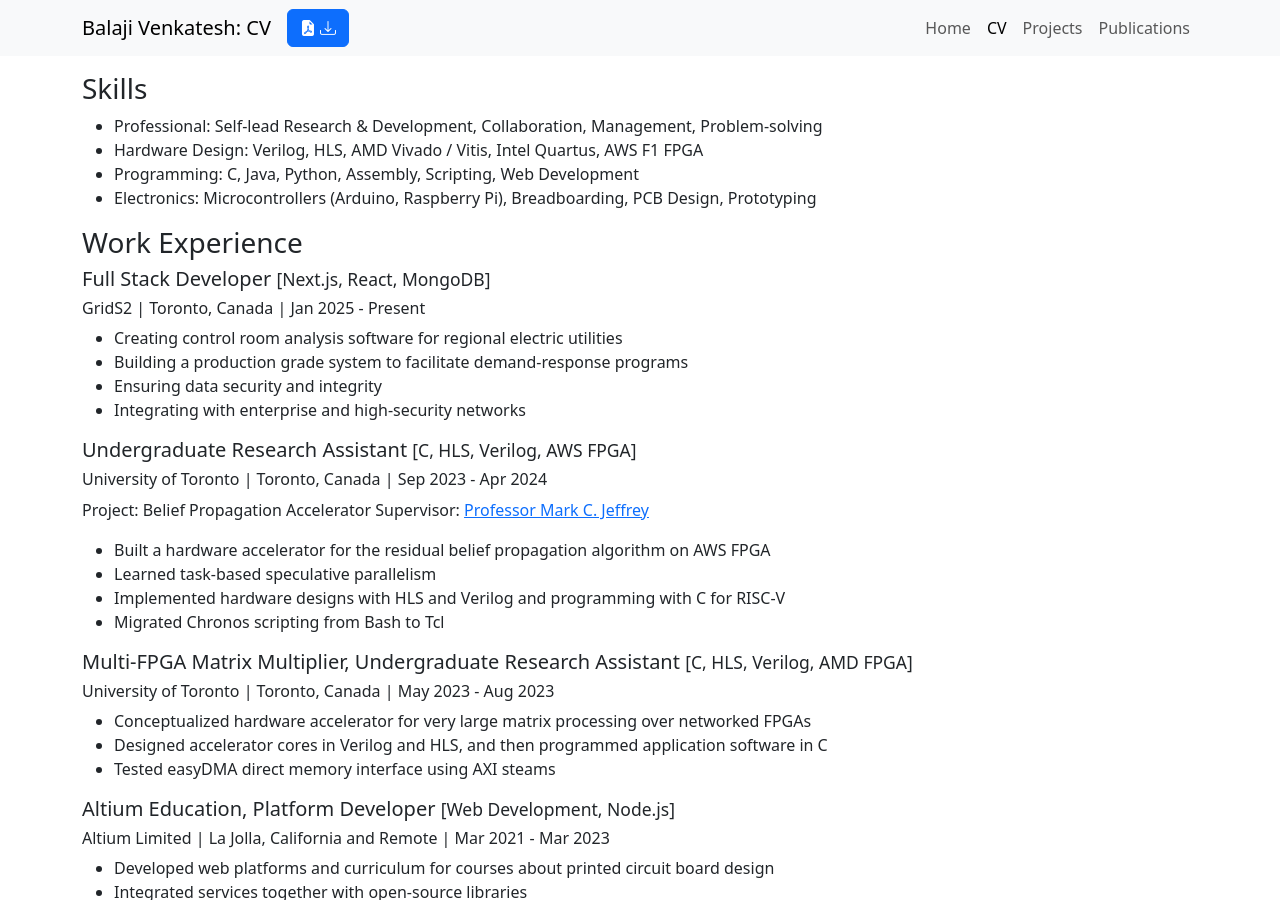
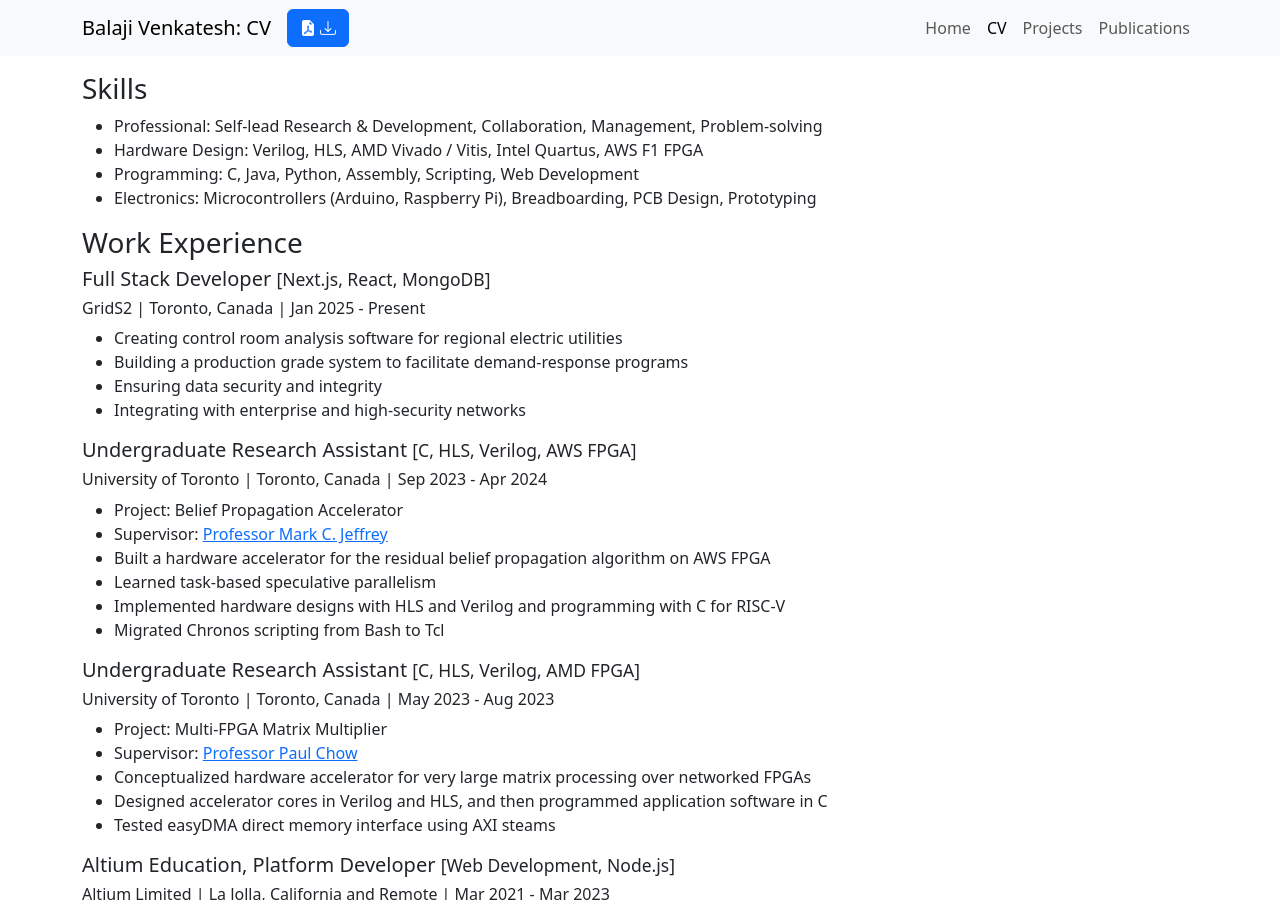
Before and after one commit to balaji-venkatesh/balaji-venkatesh.github.io, a Jekyll site: the page built from cv.md, in a window 1280 px wide and 900 px high. Built offline with Jekyll 4.4.1, drawn with Linux system fonts in a browser that asks for light colours.

```diff
--- a/cv.md
+++ b/cv.md
@@ -21,15 +21,17 @@ navbarextra: <a href="/assets/bv-resume.pdf" type="button" class="me-auto btn bt
 
 ##### Undergraduate Research Assistant <small> [C, HLS, Verilog, AWS FPGA] </small>
 ###### University of Toronto | Toronto, Canada | Sep 2023 - Apr 2024
-Project: Belief Propagation Accelerator
-Supervisor: [Professor Mark C. Jeffrey](https://www.eecg.utoronto.ca/~mcj/)
+- Project: Belief Propagation Accelerator
+- Supervisor: [Professor Mark C. Jeffrey](https://www.eecg.utoronto.ca/~mcj/)
 - Built a hardware accelerator for the residual belief propagation algorithm on AWS FPGA
 - Learned task-based speculative parallelism
 - Implemented hardware designs with HLS and Verilog and programming with C for RISC-V
 - Migrated Chronos scripting from Bash to Tcl
 
-##### Multi-FPGA Matrix Multiplier, Undergraduate Research Assistant <small> [C, HLS, Verilog, AMD FPGA] </small>
+##### Undergraduate Research Assistant <small> [C, HLS, Verilog, AMD FPGA] </small>
 ###### University of Toronto | Toronto, Canada | May 2023 - Aug 2023
+- Project: Multi-FPGA Matrix Multiplier
+- Supervisor: [Professor Paul Chow](https://www.eecg.utoronto.ca/~pc/)
 - Conceptualized hardware accelerator for very large matrix processing over networked FPGAs
 - Designed accelerator cores in Verilog and HLS, and then programmed application software in C
 - Tested easyDMA direct memory interface using AXI steams
```
